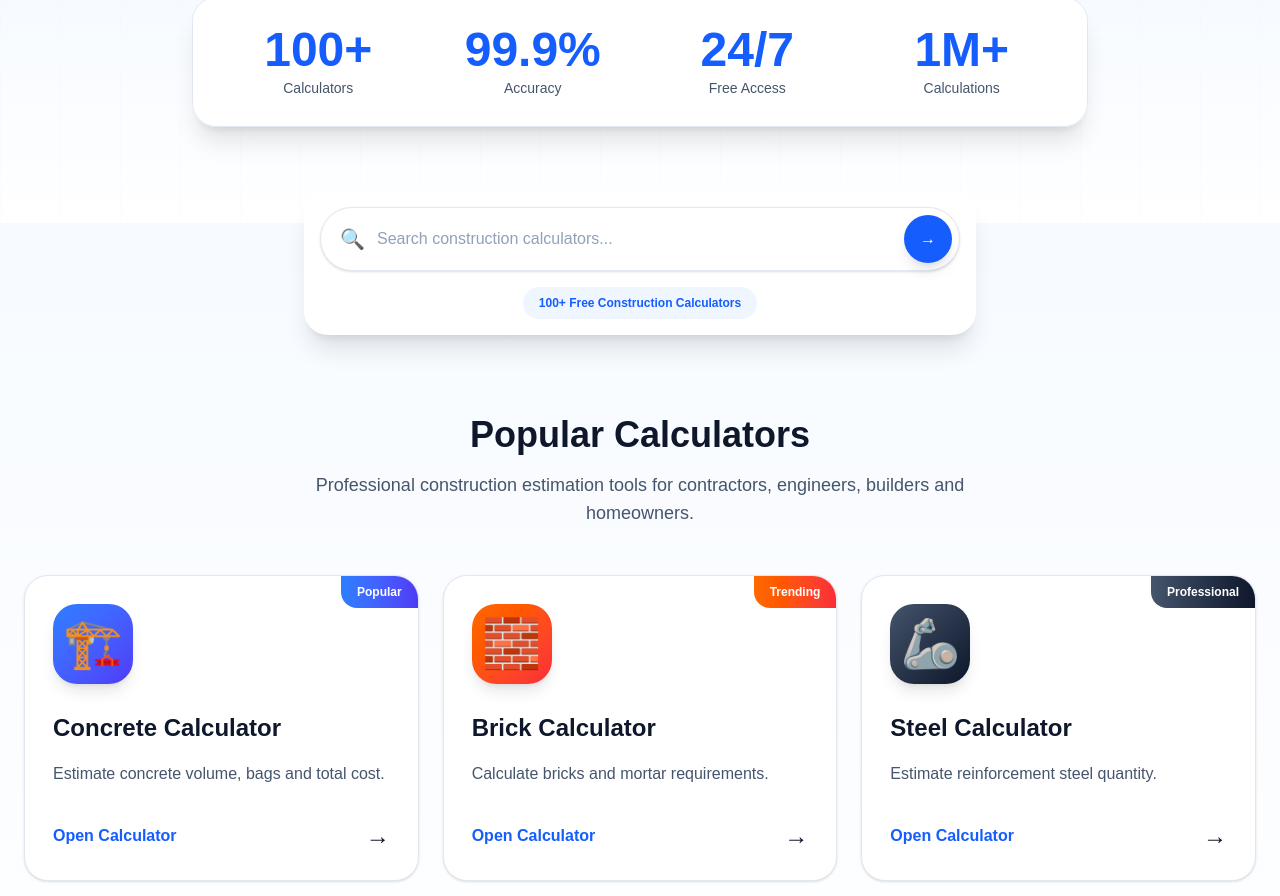
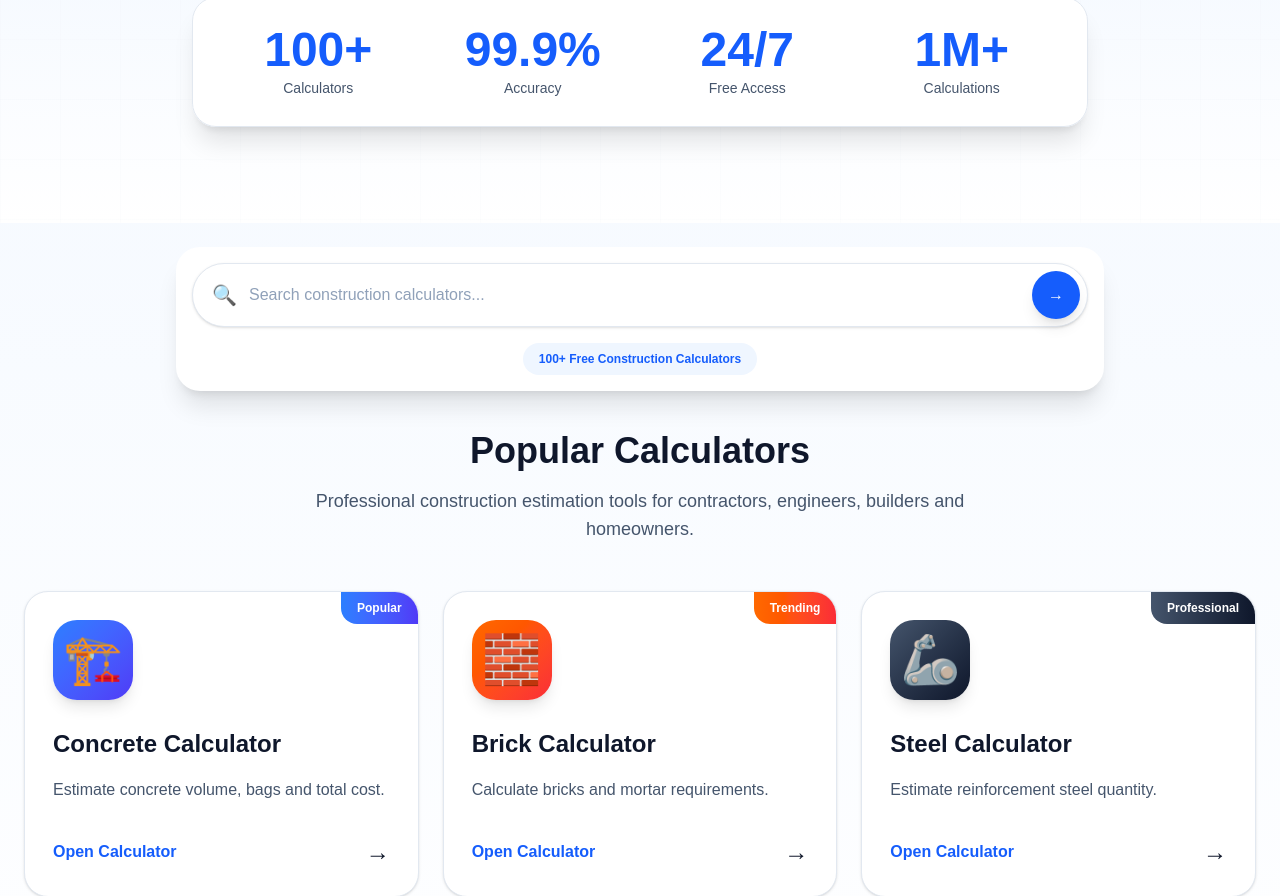
Before and after one commit to km7max-cmd/cornerspan, a Next.js app: page / in a window 1280 px wide. Shown: the part 686-1582 px from the top of the page. Built offline with nearby package versions, Linux system fonts and the light colour scheme.

Commit message:
Refactor main page layout and section classes
Updated layout and structure of the main page, including adjustments to the search bar and calculators section.

```diff
--- a/app/page.tsx
+++ b/app/page.tsx
@@ -15,13 +15,15 @@ export default function Home() {
 
         <Hero />
 
-        <div className="relative z-10 mx-auto -mt-8 max-w-3xl px-6">
+        {/* Search Bar */}
+        <section className="mx-auto max-w-5xl px-6 py-10">
           <SearchBar />
-        </div>
+        </section>
 
+        {/* Popular Calculators */}
         <section
           id="calculators"
-          className="mx-auto max-w-7xl px-6 py-20"
+          className="mx-auto max-w-7xl px-6 pb-20"
         >
           <div className="mb-12 text-center">
 
@@ -44,7 +46,9 @@ export default function Home() {
             <CategoryCard title="Paint Calculator" />
             <CategoryCard title="Tile Calculator" />
             <CategoryCard title="Roofing Calculator" />
-                      </div>
+
+          </div>
+
         </section>
 
         <Features />
```
